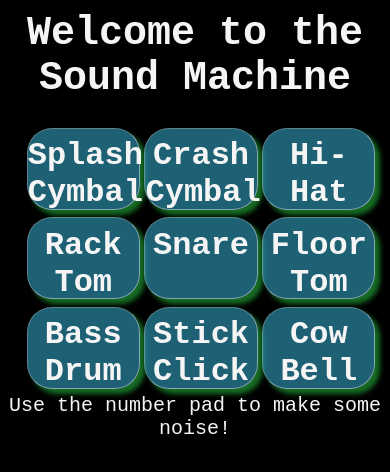
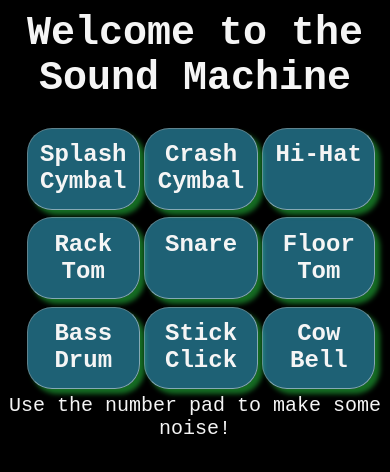
Before and after one commit to LadyNazlia/sound-machine, a plain HTML site: page index.html in a window 390 px wide. Drawn offline with Linux system fonts and the light colour scheme.

Commit message:
added a media query for the h4 on mobile

```diff
--- a/style/main.css
+++ b/style/main.css
@@ -19,7 +19,7 @@ h4 {
     text-align: center;
     font-family:'Courier New', Courier, monospace;
     font-size: 2rem;
-    margin: 7.5% 0;
+    margin: 3% 0;
 }
 p {
     color: whitesmoke;
@@ -91,3 +91,11 @@ main {
         "grid-item4 grid-item5 grid-item6"
         "grid-item1 grid-item2 grid-item3";
 }
+
+@media screen and (max-width:897px) {
+    h4 {
+        font-size: 1.5rem;
+        margin-top: 11%;
+    }
+
+}
```
